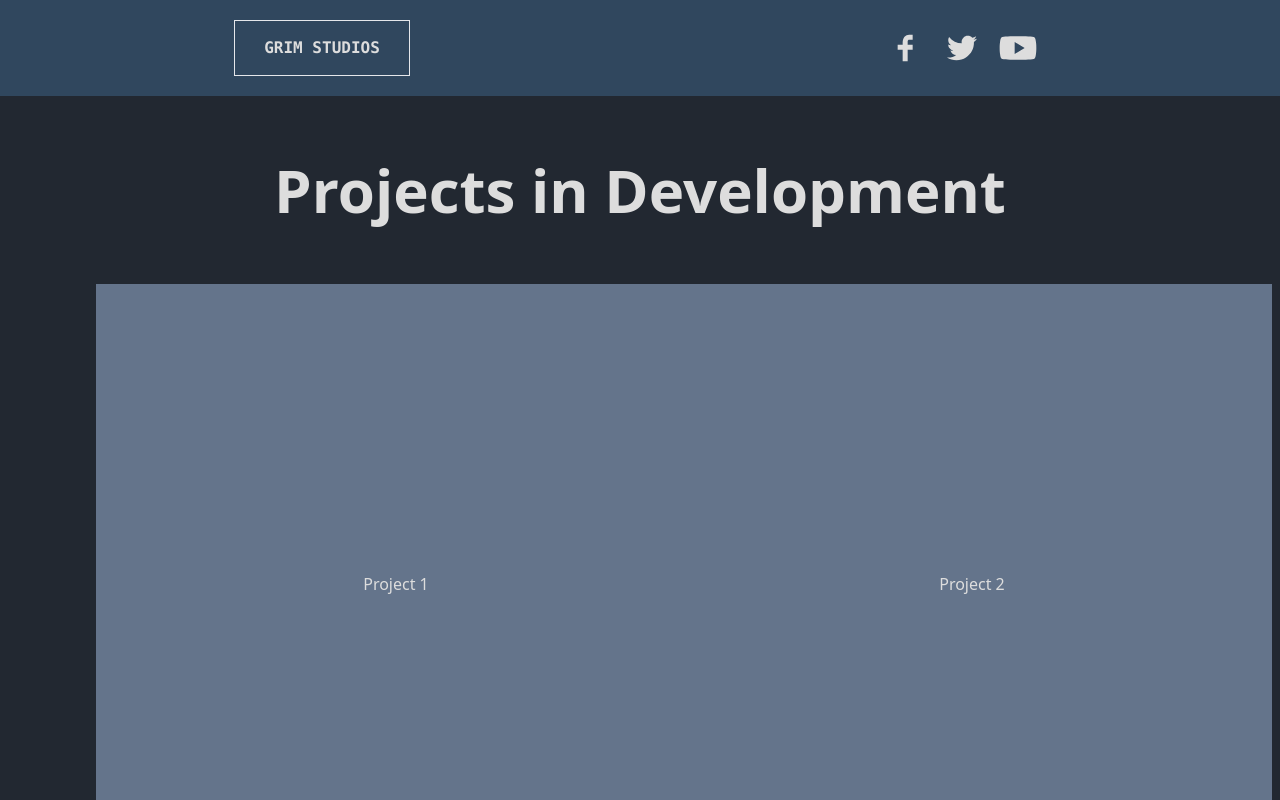
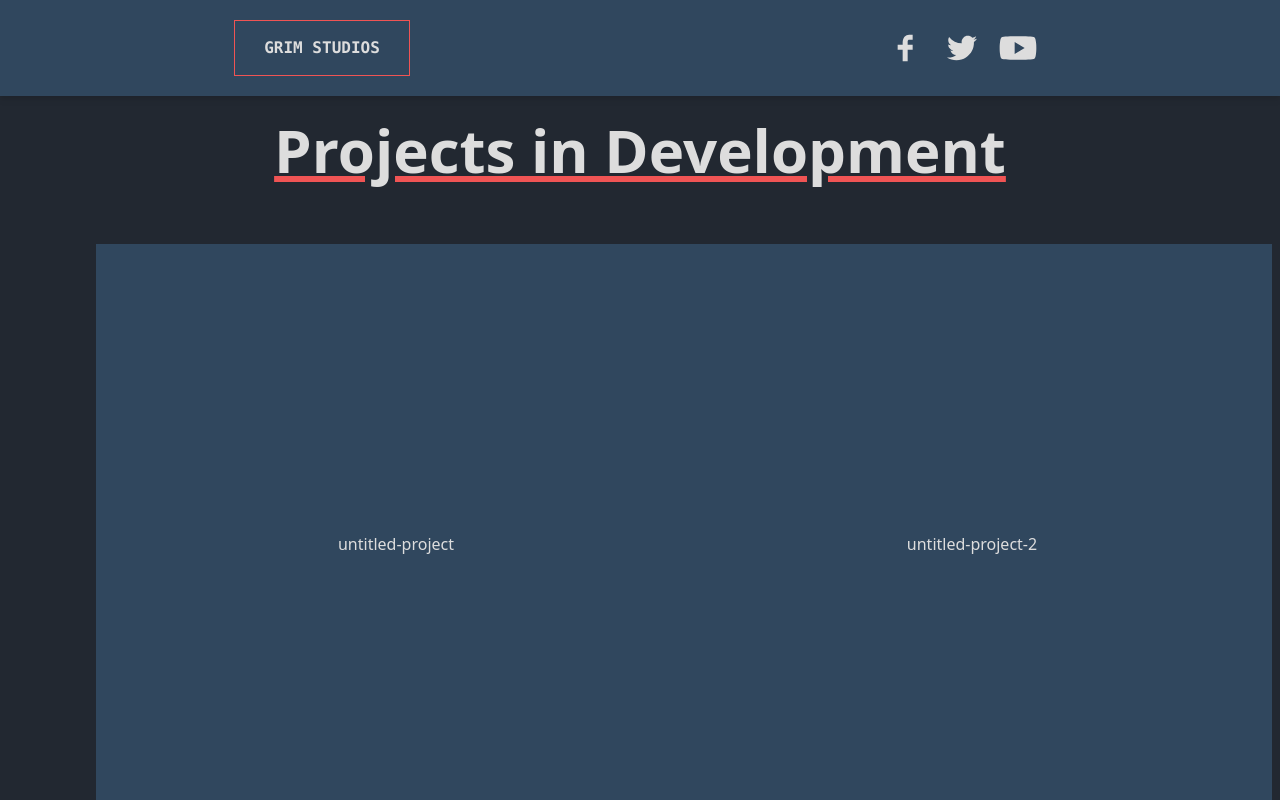
Before and after one commit to parsTroy/project-grim-1, a React (Create React App) app: page / in a window 1280 px wide. Shown: the top 800 px of the page. Built offline with nearby package versions, Linux system fonts and the light colour scheme.

Commit message:
header footer main, pages created

```diff
--- a/package.json
+++ b/package.json
@@ -39,6 +39,7 @@
   "devDependencies": {
     "autoprefixer": "^10.4.12",
     "postcss": "^8.4.17",
+    "react-router-dom": "^6.4.1",
     "tailwindcss": "^3.1.8"
   }
 }
--- a/src/components/Footer/Footer.jsx
+++ b/src/components/Footer/Footer.jsx
@@ -15,7 +15,7 @@ import {
 export const Footer = () => {
   return (
     <div className='bg-[#30475e] w-[100%] h-58 flex justify-around items-center p-8'>
-      <div className='ml-60 w-44 h-14 border flex justify-center items-center p-2.5 font-mono font-extrabold'>
+      <div className='ml-60 w-44 h-14 border border-[#f05454] flex justify-center items-center p-2.5 font-mono font-extrabold'>
         <h4>Grim Studios</h4>
       </div>
       <div className='w-[800px] flex justify-around items-center mr-44'>
--- a/src/components/Header/Header.jsx
+++ b/src/components/Header/Header.jsx
@@ -3,8 +3,8 @@ import { TiSocialFacebook, TiSocialTwitter, TiSocialYoutube } from 'react-icons/
 
 const Header = () => {
   return (
-      <div className='bg-[#30475e] w-[100%] h-24 flex justify-around items-center sticky z-999'>
-          <div className='w-44 h-14 border flex justify-center items-center p-2.5 font-mono font-extrabold'>
+      <div className='bg-[#30475e] w-[100vw] h-24 flex justify-around items-center fixed top-0 z-50 drop-shadow-md'>
+          <div className='w-44 h-14 border border-[#f05454]	flex justify-center items-center p-2.5 font-mono font-extrabold'>
             <h4>Grim Studios</h4>
           </div>
           <div className='flex'>
--- a/src/components/Main/Main.jsx
+++ b/src/components/Main/Main.jsx
@@ -2,15 +2,15 @@ import React from 'react';
 
 const Main = () => {
   return (
-    <div className='m-16 flex justify-center items-center text-center'>
+    <div className='m-16 relative top-14 flex justify-center items-center text-center'>
       <div>
-        <h1 className='text-6xl	font-bold'>Projects in Development</h1>
+        <h1 className='text-6xl	font-bold underline decoration-[#f05454]'>Projects in Development</h1>
         <div className='grid grid-cols-2 mt-8'>
-          <div className='p-8 m-8 mr-18 w-[600px] h-[600px] flex justify-center items-center bg-slate-500'>
-            Project 1
+          <div className='p-8 m-8 mr-18 w-[600px] h-[600px] flex justify-center items-center bg-[#30475e]'>
+            untitled-project
           </div>
-          <div className='p-8 m-8 ml-18 w-[600px] h-[600px] flex justify-center items-center bg-slate-500'>
-            Project 2
+          <div className='p-8 m-8 ml-18 w-[600px] h-[600px] flex justify-center items-center bg-[#30475e]'>
+            untitled-project-2
           </div>
         </div>
       </div>
--- a/src/components/Pages/About/About.jsx
+++ b/src/components/Pages/About/About.jsx
@@ -0,0 +1,11 @@
+import React from 'react';
+
+const About = () => {
+  return (
+    <div>
+      About
+    </div>
+  );
+};
+
+export default About;
--- a/src/components/Pages/Privacy/Privacy.jsx
+++ b/src/components/Pages/Privacy/Privacy.jsx
@@ -0,0 +1,11 @@
+import React from 'react';
+
+const Privacy = () => {
+  return (
+    <div>
+      Privacy
+    </div>
+  );
+};
+
+export default Privacy;
--- a/src/index.css
+++ b/src/index.css
@@ -22,11 +22,17 @@ body {
   color: var(--txt-color);
 }
 
-input,
-textarea {
-  background-color: var(--bg-color);
-  border-radius: 0.5rem;
-  padding: 0.5rem;
-  margin-top: 0.5rem;
-  margin-left: 0.5rem;
+::-webkit-scrollbar {
+  width: 10px;
 }
+::-webkit-scrollbar-track {
+  background: transparent;
+}
+::-webkit-scrollbar-thumb {
+  background-color: #30475e;
+  width: 10px;
+  border-radius: 10px;
+}
+::-webkit-scrollbar-thumb {
+  background-color: #30475e;
+}
```
Also changed, not shown: 1 other file (tests, documents, lock files or other folders).
